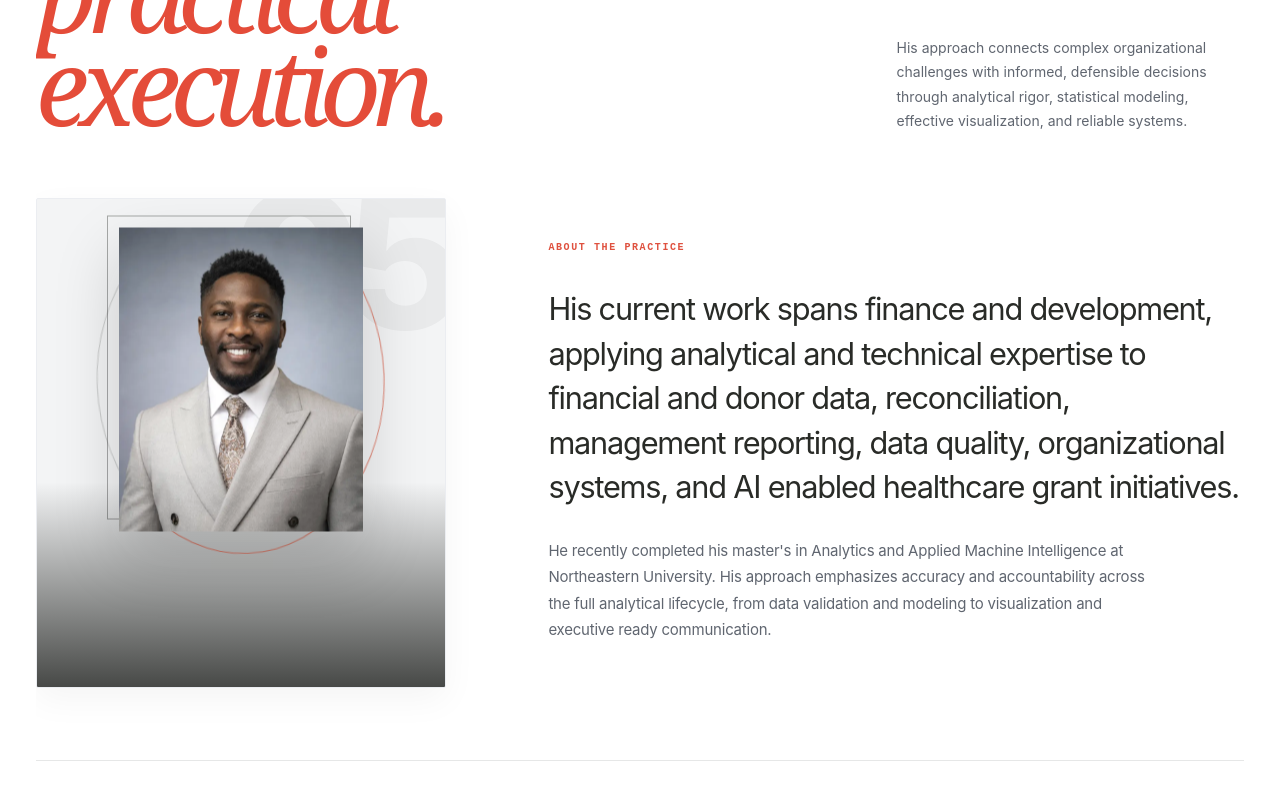
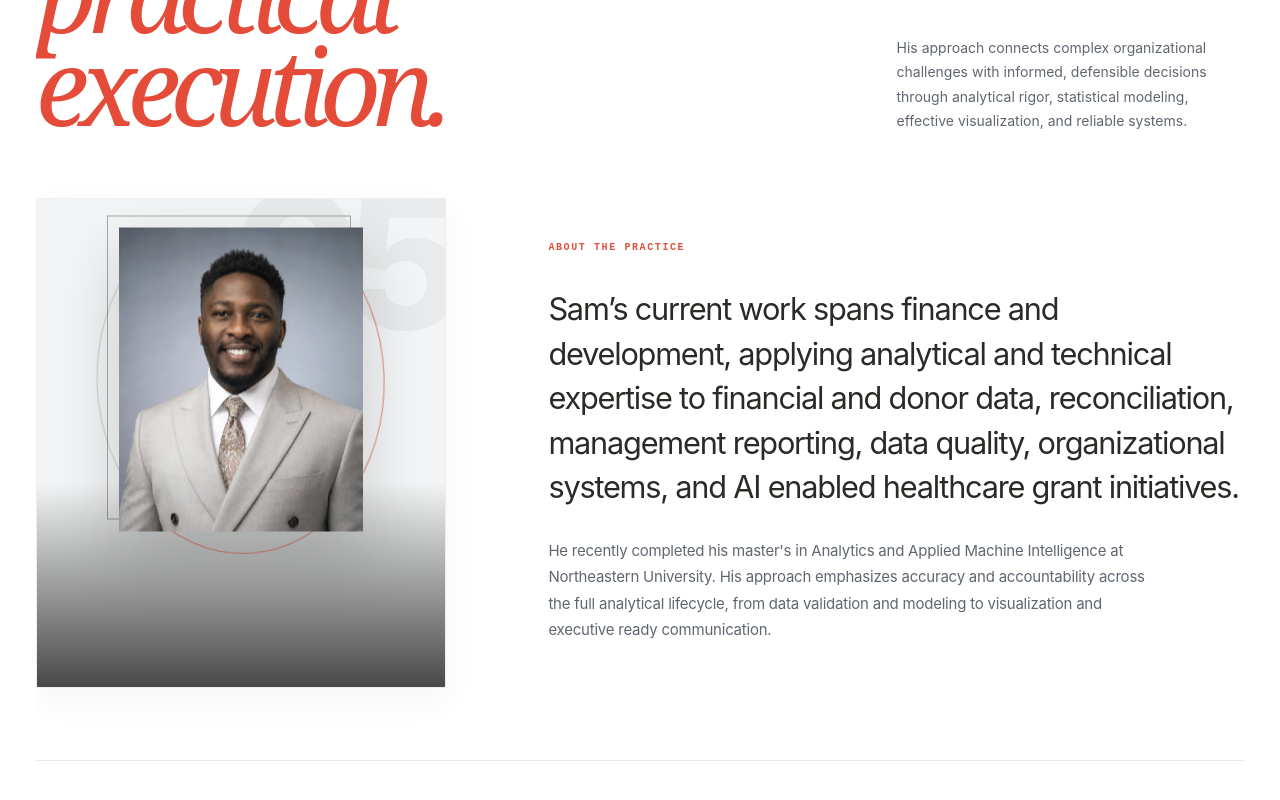
Before and after one commit to Boatengs/my-portfolio, a Next.js app: page / in a window 1280 px wide. Shown: the part 1929-2729 px from the top of the page. Built offline with nearby package versions, Linux system fonts and the light colour scheme.

Commit message:
Clarify current professional experience with a personal introduction

```diff
--- a/app/page.tsx
+++ b/app/page.tsx
@@ -442,7 +442,7 @@ export default function Home() {
             </div>
             <div className="about-narrative">
               <p>
-                His current work spans finance and development, applying
+                Sam’s current work spans finance and development, applying
                 analytical and technical expertise to financial and donor data,
                 reconciliation, management reporting, data quality,
                 organizational systems, and AI enabled healthcare grant
--- a/scripts/apply-modern-white-static.mjs
+++ b/scripts/apply-modern-white-static.mjs
@@ -301,7 +301,8 @@ for (const root of roots) {
     const polishedNarrative = [
       ["Sam translates complex information", "His work transforms complex information"],
       ["Sam connects complex organizational challenges", "His approach connects complex organizational challenges"],
-      ["Sam currently works across finance", "His current work spans finance"],
+      ["Sam currently works across finance", "Sam’s current work spans finance"],
+      ["His current work spans finance", "Sam’s current work spans finance"],
       ["Sam recently completed his master", "He recently completed his master"],
       ["tools used across Sam’s work", "tools applied across professional and project work"],
       ["Sam’s leadership reflects", "His leadership reflects"],
```
Also changed, not shown: site-static/index.html (+1 -1 lines), 1 other file (tests, documents, lock files or other folders).
